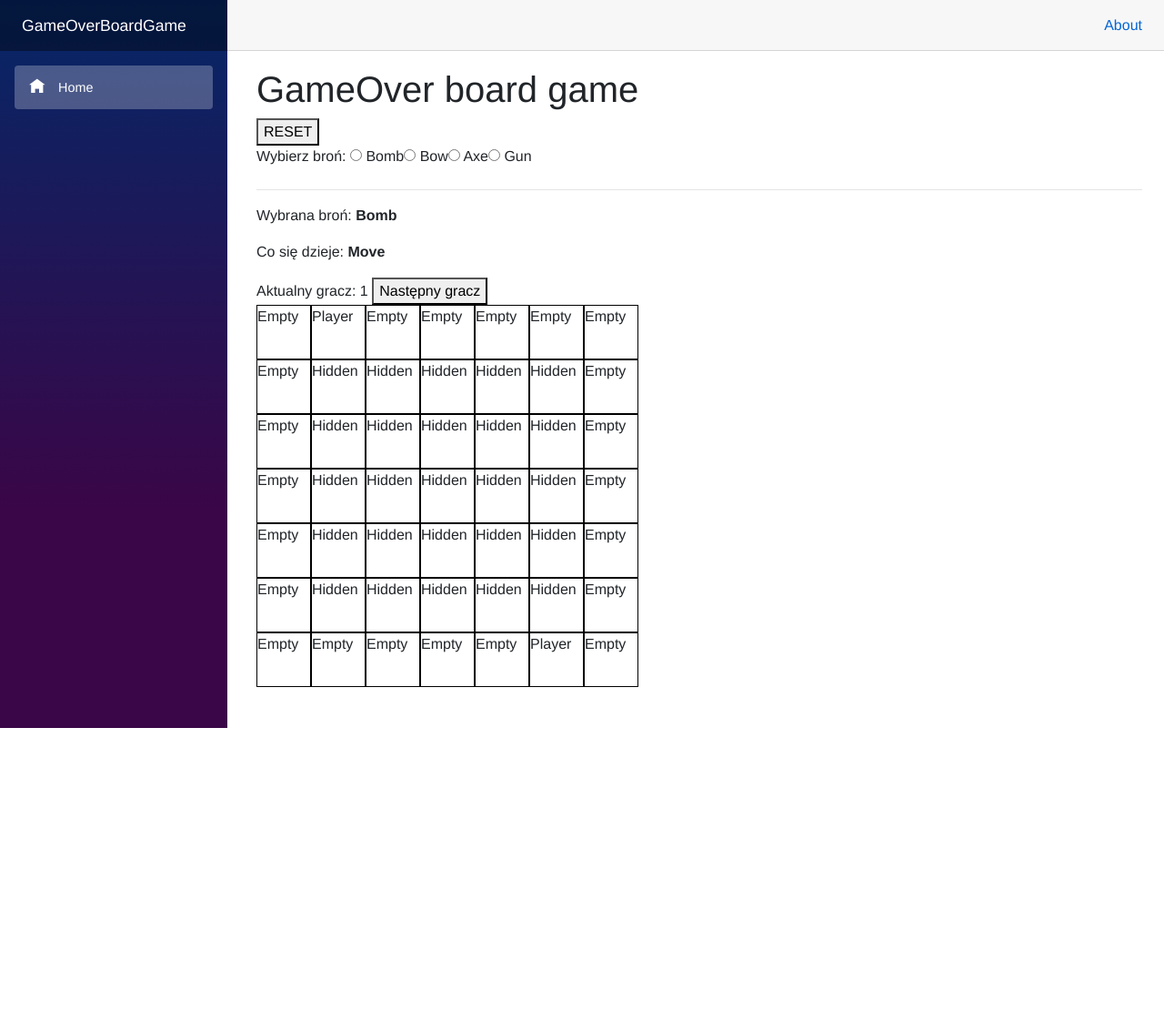
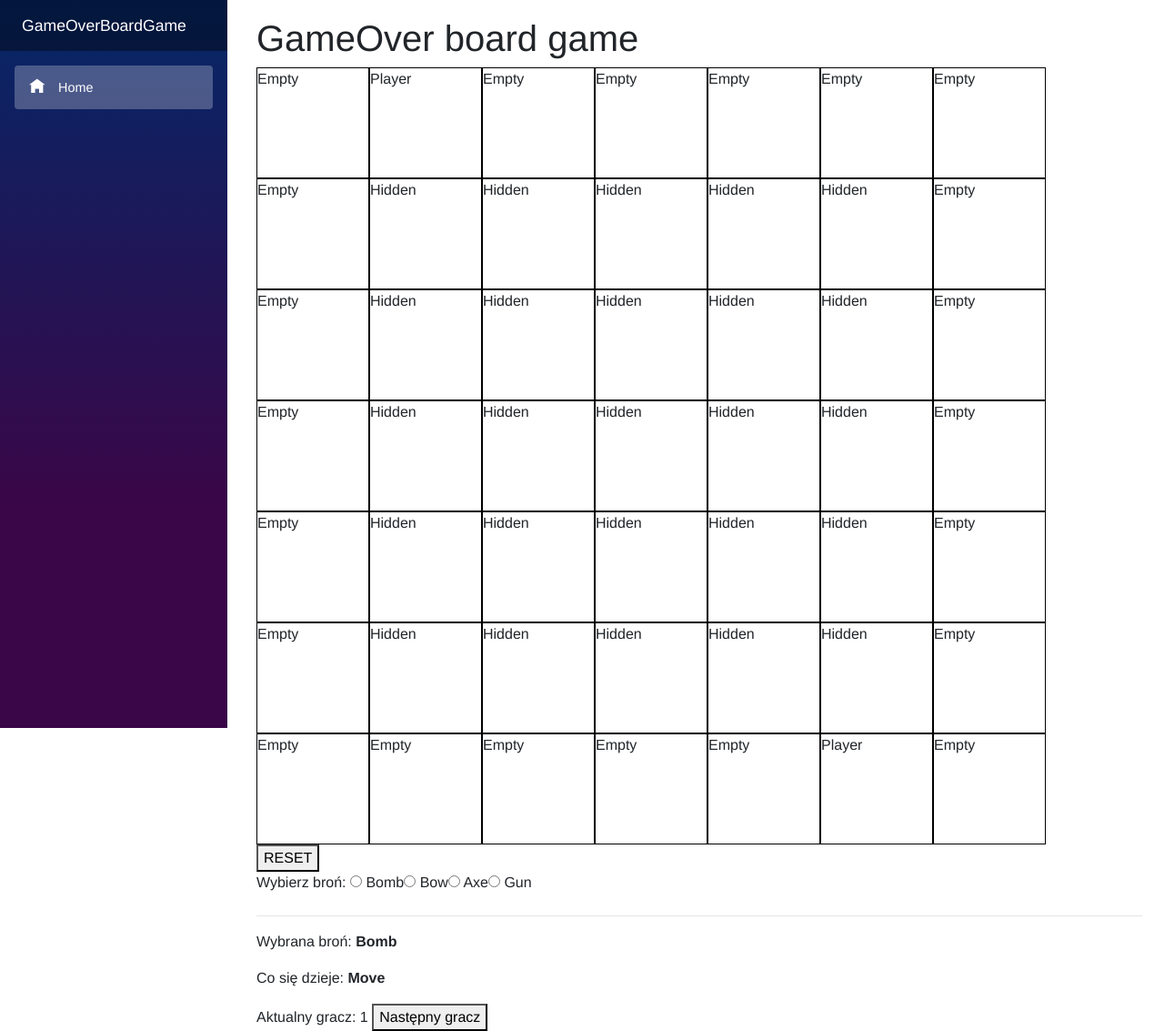
Before and after one commit to tomaszprasolek/GameOverBoardGame, an ASP.NET Core app: page / in a window 1280 px wide. Shown: the whole page at 91% size. Before the commit the page ends 800 px from the top, so only its background shows below. Run offline with ASP.NET Core 8, Linux system fonts and the light colour scheme.

```diff
--- a/GameOverBoardGame/Pages/Index.razor
+++ b/GameOverBoardGame/Pages/Index.razor
@@ -6,6 +6,22 @@
 @code {
     GameManager game = new GameManager(2);
 }
+
+<div class="board">
+    @for (int i = 0; i < 7; i++)
+    {
+        <div class="column">
+            @for (int j = 0; j < 7; j++)
+            {
+                int x = i;
+                int y = j;
+                <div class="gamepiece @game.GameBoard.Board[i, j].ToString().ToLower()" @onclick="@(() => OnClick(x, y))">
+                    @game.GameBoard.Board[i, j].ToString()
+                </div>
+            }
+        </div>
+    }
+</div>
 
 <div>
     <button @onclick="(() => game.Reset())">RESET</button>
@@ -28,21 +44,7 @@
     </div>
 </div>
 
-<div class="board">
-    @for (int i = 0; i < 7; i++)
-    {
-    <div class="column">
-        @for (int j = 0; j < 7; j++)
-        {
-            int x = i;
-            int y = j;
-            <div class="gamepiece @game.GameBoard.Board[i, j].ToString().ToLower()" @onclick="@(() => OnClick(x, y))">
-                @game.GameBoard.Board[i, j].ToString()
-            </div>
-        }
-    </div>
-    }
-</div>
+
 
 @code {
     Weapon selectedWeapon;
--- a/GameOverBoardGame/Shared/MainLayout.razor
+++ b/GameOverBoardGame/Shared/MainLayout.razor
@@ -5,10 +5,6 @@
 </div>
 
 <div class="main">
-    <div class="top-row px-4">
-        <a href="http://blazor.net" target="_blank" class="ml-md-auto">About</a>
-    </div>
-
     <div class="content px-4">
         @Body
     </div>
--- a/GameOverBoardGame/wwwroot/css/gameover.css
+++ b/GameOverBoardGame/wwwroot/css/gameover.css
@@ -6,15 +6,15 @@
 }
 
 .column {
-    min-width: 60px;
-    min-height: 60px;
+    min-width: 124px;
+    min-height: 122px;
     height: 100%;
 }
 
 .gamepiece {
     border: solid 1px black;
-    min-height: 60px;
-    min-width: 60px;
+    min-width: 124px;
+    min-height: 122px;
 }
 
 .activePlayer {
```
Also changed, not shown: GameOverBoardGame/wwwroot/images/ChestFat.png (added), GameOverBoardGame/wwwroot/images/ChestGirl.png (added), GameOverBoardGame/wwwroot/images/ChestHandsome.png (added), GameOverBoardGame/wwwroot/images/ChestScared.png (added), GameOverBoardGame/wwwroot/images/Door.png (added), GameOverBoardGame/wwwroot/images/Dragon.png (added), GameOverBoardGame/wwwroot/images/EnemyAxe.png, GameOverBoardGame/wwwroot/images/EnemyBomb.png (added), GameOverBoardGame/wwwroot/images/EnemyBow.png (added), GameOverBoardGame/wwwroot/images/EnemyGun.png (added), GameOverBoardGame/wwwroot/images/Fat.png (added), GameOverBoardGame/wwwroot/images/Girl.png (added), GameOverBoardGame/wwwroot/images/Handsom.png (added), GameOverBoardGame/wwwroot/images/Key.png (added), 1 more files.
